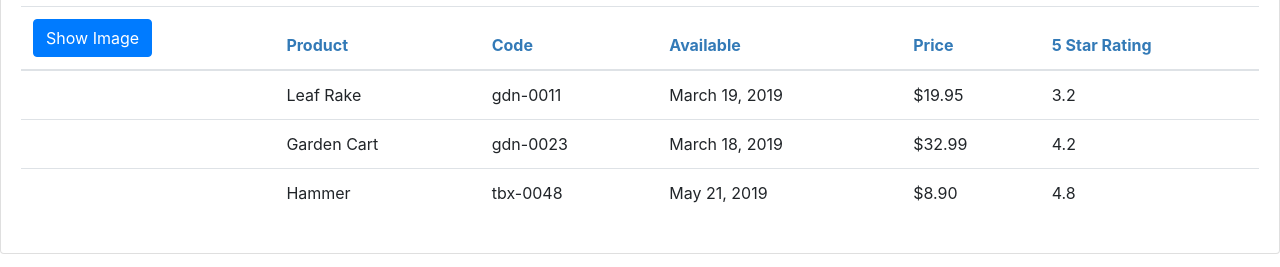
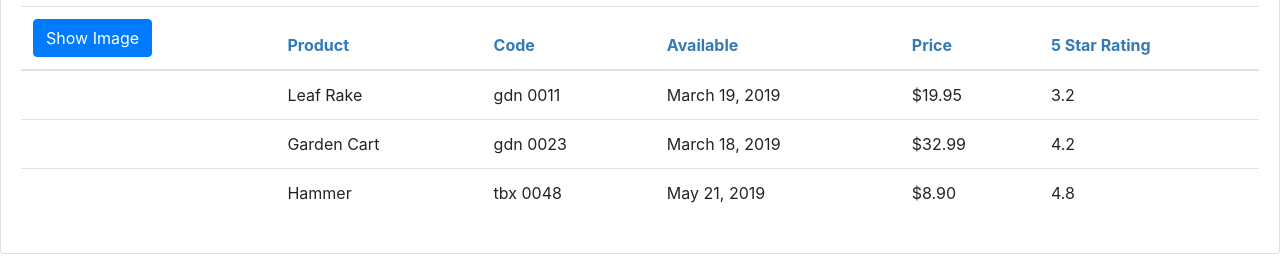
Before and after one commit to sarahkfleming/Angular-GettingStarted, an Angular app: page / in a window 1280 px wide. Shown: the part 202-469 px from the top of the page. Built offline with nearby package versions, Linux system fonts and the light colour scheme.

Commit message:
added custom pipe that replaces dash in product code with spaces

```diff
--- a/src/app/app.module.ts
+++ b/src/app/app.module.ts
@@ -4,12 +4,14 @@
 
 import { AppComponent } from './app.component';
 import { ProductListComponent } from './products/product-list.component';
+import { ConvertToSpacesPipe } from './shared/convert-to-spaces.pipe';
 
 @NgModule({
   // A component can only belong to one Angular module
   declarations: [
     AppComponent,
-    ProductListComponent
+    ProductListComponent,
+    ConvertToSpacesPipe
   ],
   // Imports below is where you bring in any external modules that your app needs
   imports: [
--- a/src/app/products/product-list.component.html
+++ b/src/app/products/product-list.component.html
@@ -43,7 +43,7 @@
                                  [style.margin.px]='imageMargin'>
                         </td>
                         <td>{{ product.productName }}</td>
-                        <td>{{ product.productCode | lowercase }}</td>
+                        <td>{{ product.productCode | lowercase | convertToSpaces: '-' }}</td>
                         <td>{{ product.releaseDate }}</td>
                         <!-- The numbers to the left of symbol indicate the following:
                         1 = number of digits you want displayed to the left of the decimal point
--- /dev/null
+++ b/src/app/shared/convert-to-spaces.pipe.ts
@@ -0,0 +1,13 @@
+import { Pipe, PipeTransform } from '@angular/core';
+
+@Pipe({
+    name: 'convertToSpaces'
+})
+
+export class ConvertToSpacesPipe implements PipeTransform {
+
+    transform(value: string, character: string): string {
+        return value.replace(character, ' ');
+    }
+
+}
```
